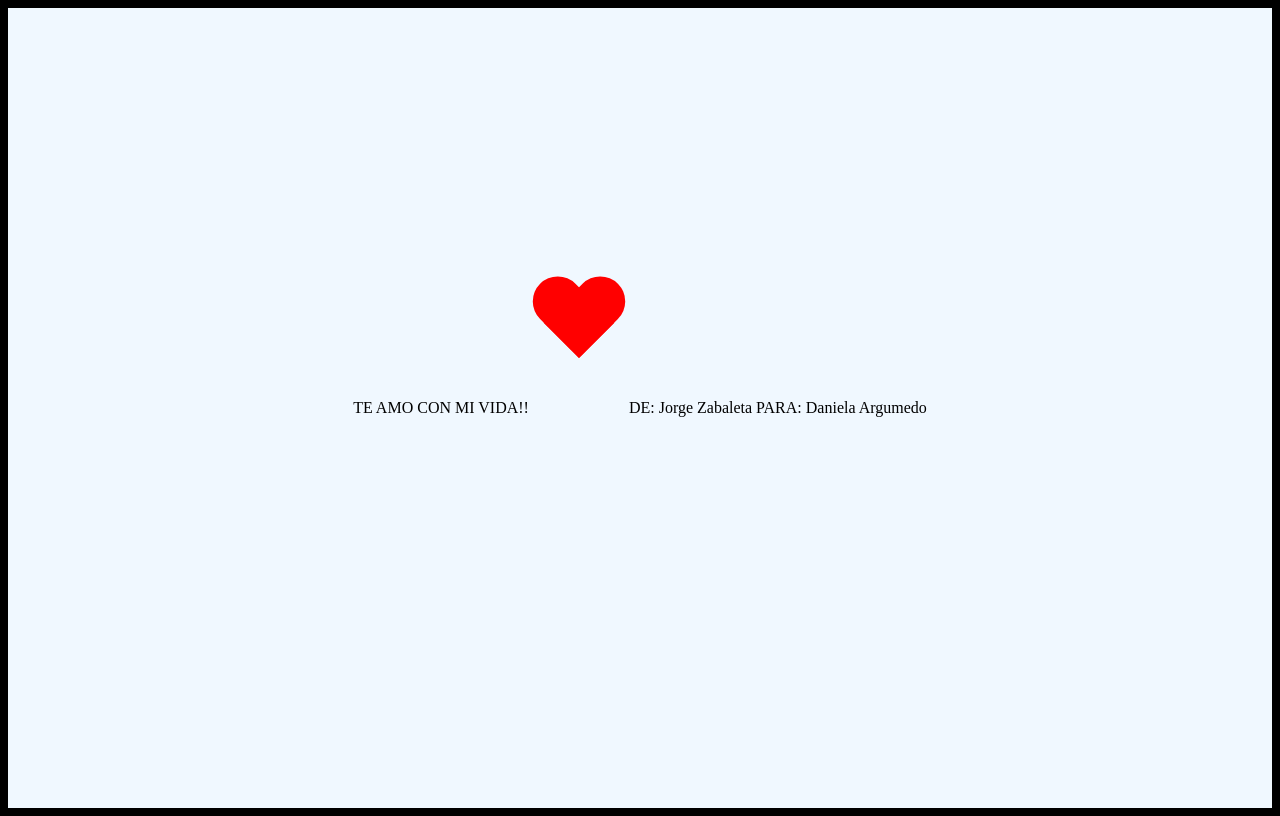
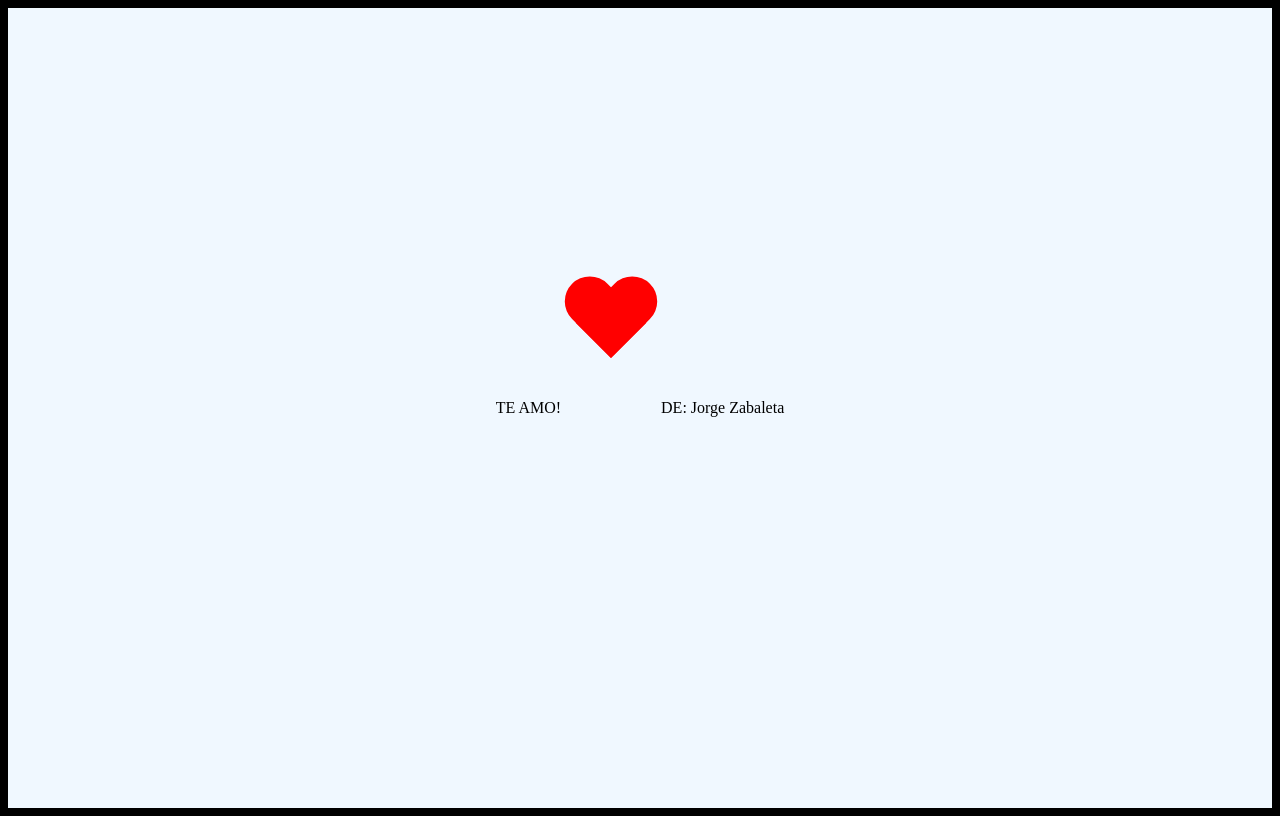
Before and after one commit to jorgeAcademlo/jorgeydaniela, a plain HTML site: page index.html in a window 1280 px wide. Drawn offline with Linux system fonts and the light colour scheme.

Commit message:
Update index.html
arregle para celulares

```diff
--- a/index.html
+++ b/index.html
@@ -8,10 +8,14 @@
 </head>
 <body>
     <div class="contenedor">
-        <p>TE AMO CON MI VIDA!!</p>
+        <p>TE AMO!</p>
     <div id="heart">
+
     </div>
-    <p>DE: Jorge Zabaleta PARA: Daniela Argumedo</p>
+
+    <p>DE: Jorge Zabaleta </p>
+
 </div>
+
 </body>
 </html>
```
